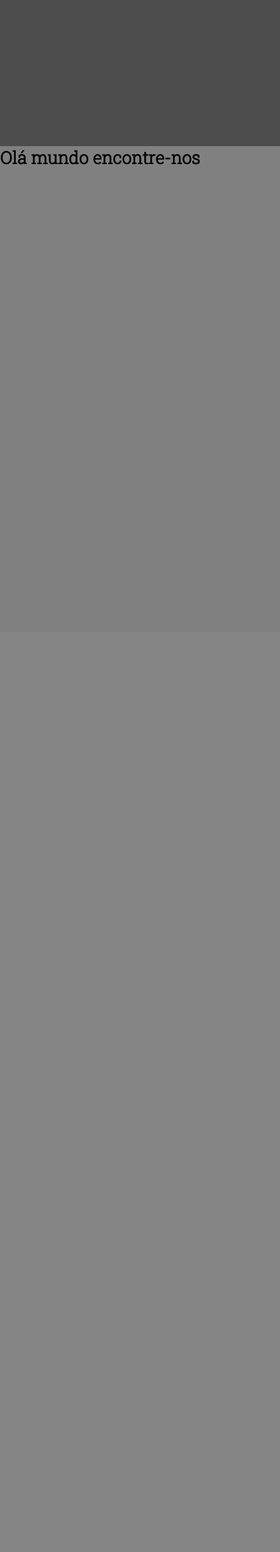
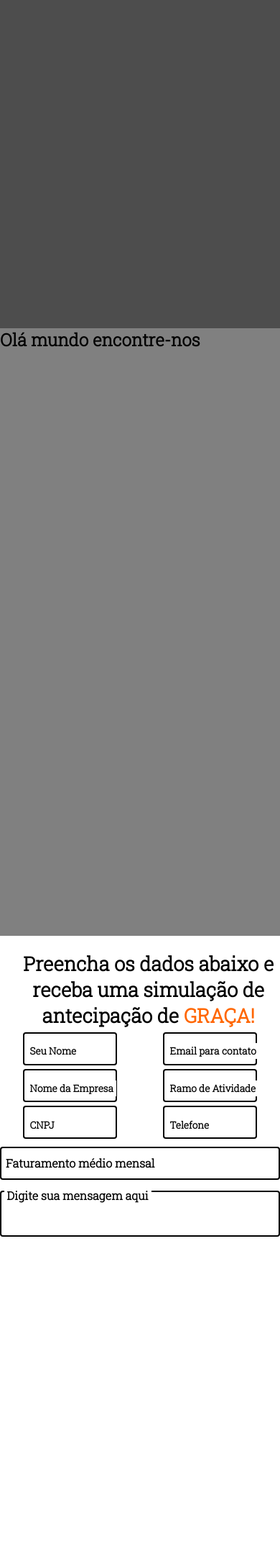
Before and after one commit to CoreosG/finaster, a PHP site: page / in a window 390 px wide. Shown: the part 2920-5076 px from the top of the page at 72% size. Before the commit the page ends 3149 px from the top, so only its background shows below. Run offline with PHP 8.4, Linux system fonts and the light colour scheme.

Commit message:
correção do funcionamento dos elementos do menu, todo: forms e integração dos forms no menu + menu mobile

```diff
--- a/index.html
+++ b/index.html
@@ -12,15 +12,21 @@
     <link rel="stylesheet" href="styles/mainSection.css">
     <link rel="stylesheet" href="styles/menu.css">
     <link rel="stylesheet" href="styles/form.css">
-    <link rel="stylesheet" href="styles/servico.css">
+    <link rel="stylesheet" href="styles/vantagens.css">
     <link rel="stylesheet" href="styles/sobre.css">
-    <link rel="stylesheet" href="styles/vantagens.css">
+    <link rel="stylesheet" href="styles/antecipação.css">
     <link rel="stylesheet" href="styles/encontreNos.css">
 
 
     <!-- scripts -->
+    <script
+    src="https://code.jquery.com/jquery-3.6.0.min.js"
+    integrity="sha256-/xUj+3OJU5yExlq6GSYGSHk7tPXikynS7ogEvDej/m4="
+    crossorigin="anonymous">
+    </script>
     <script src="scripts/script.js" defer></script>
     <script src="scripts/forms.js" defer></script>
+
     <title>Finaster | Assessoria Financeira</title>
 </head>
 <body>
@@ -30,11 +36,11 @@
                 <div class="navbar" id="navbar">
                     <nav class="menu" id="navBtns">
                         <ul>
-                            <li class="list-main-menu"><a href="#serviço" class="link link-styles">Antecipação</a></li>
-                            <li class="list-main-menu"><a href="#vantagens" class="link link-styles">Vantagens</a></li>
+                            <li class="list-main-menu"><a href="#" class="link link-styles" id="btnAntecipação">Antecipação</a></li>
+                            <li class="list-main-menu"><a href="#" class="link link-styles" id="btnVantagens">Vantagens</a></li>
                             <li class="logoSpace"><a class="link-styles" href="index.html"><img src="./images/sprite/logo.png" alt="finaster_logo" /></a></li>
-                            <li class="list-main-menu"><a href="#sobre" class="link link-styles">Sobre a Finaster</a></li>
-                            <li class="list-main-menu"><a href="#encontre-nos" class="link link-styles">Encontre-nos</a></li>
+                            <li class="list-main-menu"><a href="#" class="link link-styles" id="btnSobre">Sobre a Finaster</a></li>
+                            <li class="list-main-menu"><a href="#" class="link link-styles" id="btnEncontreNos">Encontre-nos</a></li>
                         </ul>
                     </nav>
                     <nav class="subMenu" id="navHiddenBtns">
@@ -57,7 +63,30 @@
                 <div class="simule">
                     <button class="btnSimule" onclick="openForm()">Clique aqui e simule agora mesmo</button>
                 </div>
-                <!-- <div id="form">
+            </div>
+
+        </section>
+        <section class="antecipação" id="antecipação">
+            <div class="wrapper-antecipação">
+                <h1>Olá mundo</h1>
+            </div>
+        </section>
+        <section class="vantagens" id="vantagens">
+            <div class="wrapper-vantagens">
+                <h1>Olá mundo vantagens</h1>
+            </div>
+        </section>
+        <section class="sobre" id="sobre">
+            <div class="wrapper-sobre">
+                <h1>Olá mundo sobre</h1>
+            </div>
+        </section>
+        <section class="encontre-nos" id="encontre-nos">
+            <div class="wrapper-encontre-nos">
+                <h1>Olá mundo encontre-nos</h1>
+            </div>
+        </section>
+        <div id="form">
             <div class="form-text-wrapper">
                 <h1>Preencha os dados abaixo e receba uma simulação de antecipação de <span style="color: var(--orange)">GRAÇA!</span></h1>
             </div>
@@ -97,6 +126,7 @@
                             </div>
                         </div>
                         <div class="formList">
+                            <div class="helperCenter">
                                 <label class="list">
                                     <input list="optFaturamento" name="faturamento" class="list__field" id="faturamento" placeholder=" " required />
                                     <span class="list__label">Faturamento médio mensal</span>
@@ -108,41 +138,23 @@
                                 </datalist>
                             </label>
                             </div>
+                        </div>
                         <div class="formlargeText">
+                            <div class="helperCenter">
                                 <label class="textArea">
                                 <textarea class="textArea__field" id="mensagem" placeholder=" " maxlength="200"></textarea>
                                 <span class="textArea__label">Digite sua mensagem aqui</span>
                                 </label>
+                            </div>
+
                         </div>
                     </div>
                 </form>
             </div>
 
 
-                </div> -->
         </div>
-
-        </section>
-        <section class="serviço" id="serviço">
-            <div class="wrapper-serviço">
-                <h1>Olá mundo</h1>
-            </div>
-        </section>
-        <section class="vantagens" id="vantagens">
-            <div class="wrapper-vantagens">
-                <h1>Olá mundo vantagens</h1>
-            </div>
-        </section>
-        <section class="sobre" id="sobre">
-            <div class="wrapper-sobre">
-                <h1>Olá mundo sobre</h1>
-            </div>
-        </section>
-        <section class="encontre-nos" id="encontre-nos">
-            <div class="wrapper-encontre-nos">
-                <h1>Olá mundo encontre-nos</h1>
-            </div>
-        </section>
+        <button id="scrollToTopBtn">⏫</button>
     </main>
 </body>
 </html>
--- a/styles/servico.css
+++ b/styles/antecipação.css
@@ -1,9 +1,8 @@
 @import url(style.css);
 
-
-.serviço {
-    background-color: var(--orange);
+.vantagens {
+    background-color: var(--grey);
     position: relative;
     width: 100vw;
-    height: 50vh;
+    height: 100vh;
 }
--- a/styles/encontreNos.css
+++ b/styles/encontreNos.css
@@ -5,5 +5,5 @@
     background-color: var(--grey);
     position: relative;
     width: 100vw;
-    height: 80vh;
+    height: 100vh;
 }
--- a/styles/form.css
+++ b/styles/form.css
@@ -7,37 +7,70 @@
     font-family: 'Roboto Slab', serif;
     border-radius: 0.4em;
     display: block;
-    position: relative;
+    clear: both;
+    position: sticky;
+    z-index: 99;
     justify-content: center;
     align-items: center;
+    top: 0;
     z-index: 9;
-    top: 40%;
-    left: 56%;
-    width: 32vw;
-    height: 70vh;
+    width: 100vw;
+    height: 100vh;
 }
 
 .form-text-wrapper {
-    position: absolute;
+    position: relative;
+    top: 1%;
+    width: 100%;
     font-size: 0.85rem;
     text-align: center;
+    align-content: center;
     margin: 3% 3%;
 }
 
 .form-wrapper {
-    position: absolute;
-    width: 90%;
-    margin-top: 17%;
-    margin-left: 5%;
-    margin-right: 5%;
+    position: relative;
+    width: 100vw;
+    height: auto;
 }
 
+.formFields {
+    position: absolute;
+    margin: 0 auto;
+}
 
+.formTextFieldArea {
+    display: flex;
+    justify-content: center;
+    align-content: center;
+    flex-direction: column;
+
+}
+
+.formList {
+    display: flex;
+    justify-content: center;
+    align-content: center;
+    flex-direction: column;
+}
+
+.formLargeText {
+    display: flex;
+    justify-content: center;
+    align-content: center;
+    flex-direction: column;
+}
+
+.form-c1, .form-c2, .form-c3 {
+    width: 100%;
+    display: flex;
+}
 /* related to the input elements */
 
 .input {
     position: relative;
-    margin: auto auto;
+    width: 100%;
+    margin: 0 2rem;
 }
 
 .input__label {
@@ -46,13 +79,14 @@
 	 left: 0;
 	 top: 0;
 	 padding: calc(var(--size-bezel) * 0.25) calc(var(--size-bezel) * .5);
-	 margin: calc(var(--size-bezel) - 0.55rem) calc(var(--size-bezel) * .70);
+	 margin: calc(var(--size-bezel) * 2.25) calc(var(--size-bezel) * .70);
 	 background: var(--orange);
 	 white-space: nowrap;
 	 transform: translate(0, 0);
 	 transform-origin: 0 0;
 	 background: white;
 	 transition: transform 120ms ease-in;
+     font-size: 0.85rem;
 	 font-weight: bold;
 	 /* line-height: 1.2; */
 }
@@ -74,7 +108,7 @@
 /* input element behaviour */
 
 .input__field:focus + .input__label, .input__field:not(:placeholder-shown) + .input__label {
-    transform: translate(0.25rem, -75%) scale(0.8);
+    transform: translate(0.25rem, -55%) scale(0.8);
     color: var(--orange);
 }
 
@@ -119,3 +153,48 @@
     transform: translate(0.5rem, -75%) scale(0.8);
     color: var(--orange);
 }
+
+/* textArea */
+.textArea {
+    position: relative;
+    margin: auto auto;
+}
+
+.textArea__label {
+    position: absolute;
+    display: inline;
+	 left: 0;
+	 top: 0;
+	 padding: calc(var(--size-bezel) * 0.25) calc(var(--size-bezel) * .5);
+	 margin: calc(var(--size-bezel) - 4.3rem) calc(var(--size-bezel) * .70);
+	 background: var(--orange);
+	 white-space: nowrap;
+	 transform: translate(0, 0);
+	 transform-origin: 0 0;
+	 background: white;
+	 transition: transform 120ms ease-in;
+	 font-weight: bold;
+	 /* line-height: 1.2; */
+}
+
+.textArea__field {
+    box-sizing: border-box;
+    display: inline;
+    resize: none;
+    width: 100%;
+    border: 2px solid currentColor;
+    padding: calc(var(--size-bezel) * 1.5) var(--size-bezel);
+    margin: 2% auto;
+    color: currentColor;
+    background: white;
+    border-radius: var(--size-radius);
+    font-size: 0.85rem;;
+    font-weight: bold;
+}
+
+/* textArea element behaviour */
+
+.textArea__field:focus + .textArea__label, .textArea__field:not(:placeholder-shown) + .input__label {
+    transform: translate(0.25rem, -125%) scale(0.8);
+    color: var(--orange);
+}
--- a/styles/mainSection.css
+++ b/styles/mainSection.css
@@ -11,8 +11,8 @@
 }
 
 .container {
-    display: block;
-    position: relative;
+    display: table-cell;
+    position: absolute;
     height: 100%;
     justify-content: center;
 }
@@ -20,9 +20,10 @@
 /* Elements inside mainSection */
 
 .simule {
-    position: relative;
+    position: absolute;
     width: 100%;
-    margin-top: calc(5vh + 2%);
+    vertical-align: bottom;
+    bottom: 5%;
     display: flex;
     justify-content: center;
     align-content: center;
@@ -48,9 +49,9 @@
     background-color: rgba(0, 0, 0, 0.5);
     text-shadow: 1px 1px var(--orange);
     display: flexbox;
-    margin-top: calc(5vh + 10%);
-    /* margin-top: 17%; */
-    position: relative;
+    bottom: 40%;
+    width: 100%;
+    position: absolute;
     text-align: center;
 }
 
--- a/styles/menu.css
+++ b/styles/menu.css
@@ -9,7 +9,8 @@
 .menu ul {
     list-style-type: none;
     display: flex;
-    justify-content: center;
+    justify-content: space-between;
+    width: 100%;
     flex-wrap: wrap;
 }
 
@@ -18,8 +19,8 @@
     justify-content: center;
     align-content: center;
     flex-direction: column;
-    margin-left: 3vw;
-    margin-right: 3vw;
+    margin-left: 5vw;
+    margin-right: 5vw;
     height: auto;
 }
 
@@ -63,6 +64,7 @@
 .dropDownList {
     display: flex;
     background-color: rgba(3, 3, 3, 0.7);
+    width: 100%;
     padding: 1rem 0;
     justify-content: center;
     align-content: center;
@@ -82,6 +84,7 @@
 /* Elements inside menu */
 .logoSpace > a > img{
     width: calc(9vw + 4rem);
+    min-width: 170px;
     padding-top: 2%;
 }
 
@@ -93,6 +96,7 @@ margin-right: 3%;
 
 .dropDownMenuBtn {
     display: flex;
+    width: 100%;
     justify-content: center;
     align-content: center;
 }
--- a/styles/style.css
+++ b/styles/style.css
@@ -9,6 +9,9 @@
     --size-radius: 4px;
 
     font-size: (0.6rem + 0.4vw);
+    scroll-behavior: smooth;
+    overflow-x: hidden;
+    overflow-y: scroll;
 }
 
 
@@ -31,3 +34,19 @@ ul {
     flex-wrap: nowrap;
     justify-content: center;
 }
+
+#scrollToTopBtn {
+    background-color: var(--orange);
+    position: fixed;
+    bottom: -300px;
+    right: 30px;
+    z-index: 99;
+    border: none;
+    border-radius: 50%;
+    color: black;
+    cursor: pointer;
+    font-size: 2rem;
+    line-height: 3rem;
+    width: 3rem;
+    transition: all 0.3s ease;
+}
--- a/styles/vantagens.css
+++ b/styles/vantagens.css
@@ -1,8 +1,9 @@
 @import url(style.css);
 
-.vantagens {
-    background-color: var(--grey);
+
+.antecipação {
+    background-color: var(--orange);
     position: relative;
     width: 100vw;
-    height: 120vh;
+    height: 100vh;
 }
```
Also changed, not shown: scripts/script.js (+53 -30 lines). Lines whose indentation alone changed are shown as unchanged.
